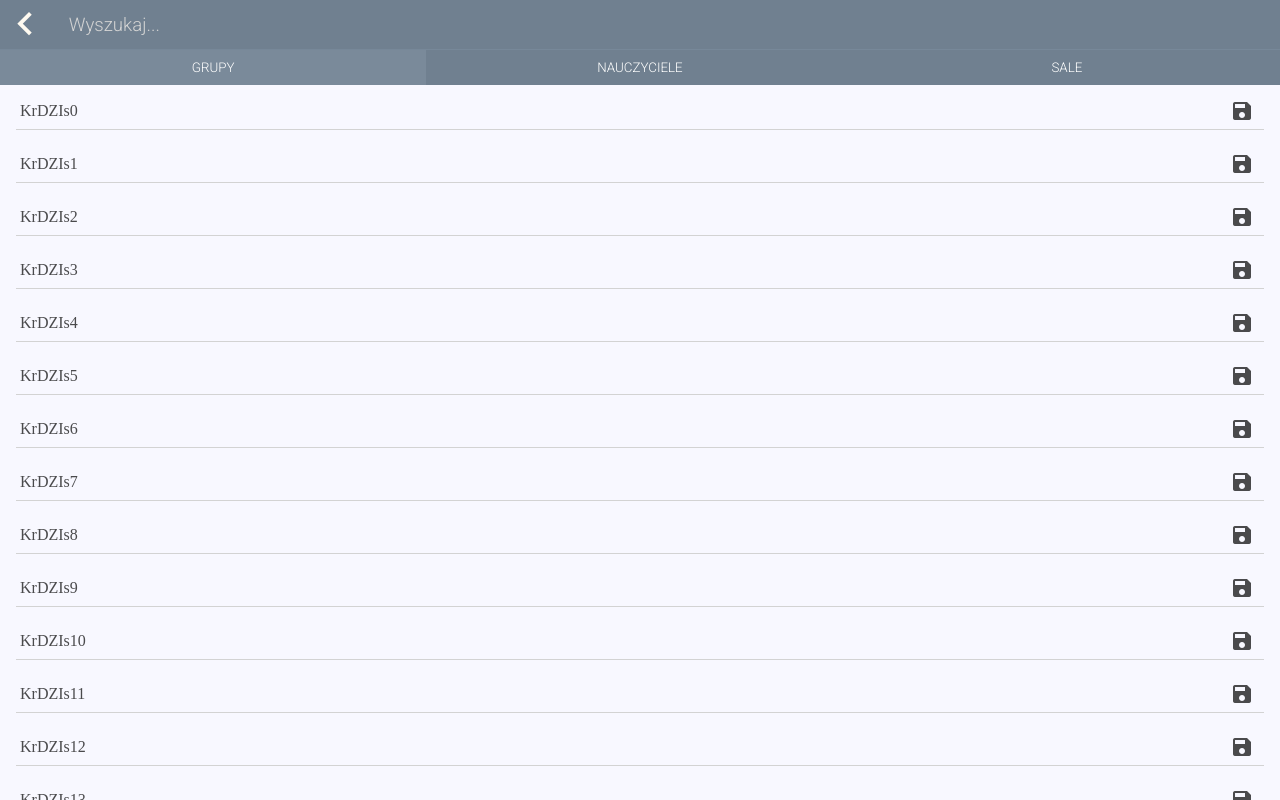
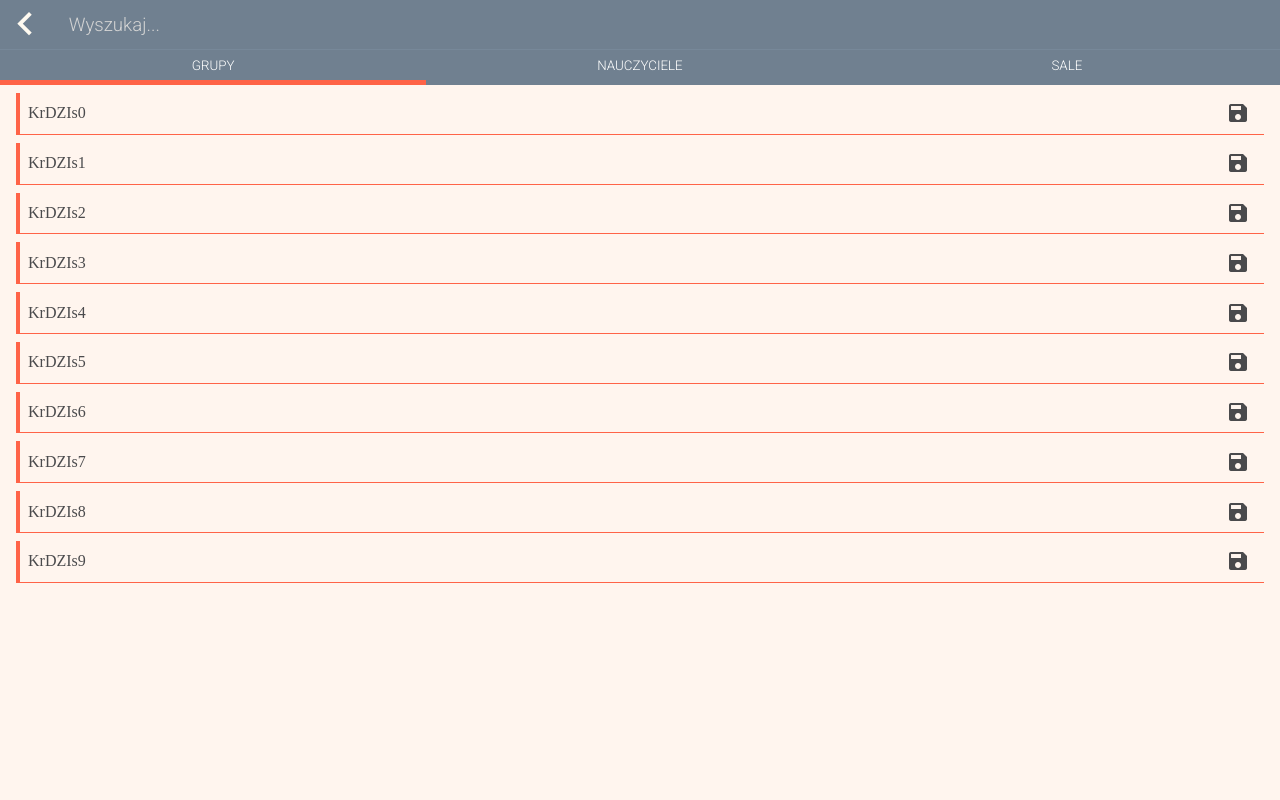
Before and after one commit to JayesNS/planner, a website: page www/pages/plans.html in a window 1280 px wide. Drawn offline with Linux system fonts and the light colour scheme.

Commit message:
Added colors to general plan list

```diff
--- a/www/pages/plans.html
+++ b/www/pages/plans.html
@@ -27,8 +27,7 @@
     </nav>
 </header>
 <main>
-    <section id="tab-groups" class="tab">
-        <article id="plan-item-template" class="plan-item">
+    <article id="plan-item-template" class="plan-item type-group">
         <div class="plan-item-container">
             <div class="plan-item-name"></div>
             <div class="plan-item-controls">
@@ -36,9 +35,11 @@
             </div>
         </div>
     </article>
+
+    <section id="tab-groups" class="tab">
     </section>
-    <section id="tab-teachers" class="tab">2</section>
-    <section id="tab-classes" class="tab">3</section>
+    <section id="tab-teachers" class="tab"></section>
+    <section id="tab-classrooms" class="tab"></section>
 </main>
 <script src="../scripts/plans.js"></script>
 <script src="../scripts/tabbed-view.js"></script>
--- a/www/scripts/plans.js
+++ b/www/scripts/plans.js
@@ -5,10 +5,13 @@ const getPlanItemTemplate = () => {
     return planItemTemplate.cloneNode(true);
 };
 
-const insertPlanItemTemplate = (data, item, container) => {
+const insertPlanItemTemplate = (data, item, container, type) => {
     const planItem = item.cloneNode(true);
     const saveButton = planItem.querySelector('.plan-item-controls').children[0];
     const name = planItem.querySelector('.plan-item-name');
+
+    if (type !== undefined)
+        planItem.classList.add(`type-${type}`);
 
     name.innerHTML = data.name;
     saveButton.addEventListener('click', () => {
@@ -19,9 +22,18 @@ const insertPlanItemTemplate = (data, item, container) => {
 };
 
 const planItemTemplate = getPlanItemTemplate();
-const planList = document.querySelector('#tab-groups');
-console.log(new Date().getTime());
-for (let i = 0; i < 100; ++i) {
-    insertPlanItemTemplate({name: 'KrDZIs'+i, id: i}, planItemTemplate, planList);
+
+let planList = document.querySelector('#tab-groups');
+for (let i = 0; i < 10; ++i) {
+    insertPlanItemTemplate({name: 'KrDZIs'+i, id: i}, planItemTemplate, planList, 'group');
 }
-console.log(new Date().getTime());
+
+planList = document.querySelector('#tab-teachers');
+for (let i = 0; i < 5; ++i) {
+    insertPlanItemTemplate({name: 'KrDZIs'+i, id: i}, planItemTemplate, planList, 'teacher');
+}
+
+planList = document.querySelector('#tab-classrooms');
+for (let i = 0; i < 7; ++i) {
+    insertPlanItemTemplate({name: 'KrDZIs'+i, id: i}, planItemTemplate, planList, 'classroom');
+}
--- a/www/styles/main.css
+++ b/www/styles/main.css
@@ -71,3 +71,21 @@ h3 {
     justify-content: center;
     align-items: center;
 }
+
+[class*="type-"] {
+    box-sizing: border-box;
+    border-left: 4px solid;
+    border-bottom: 1px solid;
+}
+.type-group {
+    border-left-color: tomato;
+    border-bottom-color: tomato;
+}
+.type-teacher {
+    border-left-color: yellowgreen;
+    border-bottom-color: yellowgreen;
+}
+.type-classroom {
+    border-left-color: cornflowerblue;
+    border-bottom-color: cornflowerblue;
+}
--- a/www/styles/plans.css
+++ b/www/styles/plans.css
@@ -39,10 +39,25 @@ main {
     text-transform: uppercase;
     cursor: pointer;
     transition: ease-in .25s;
+
+    box-sizing: border-box;
+    background-clip: border-box;
+    border-bottom: 5px solid rgba(0,0,0,0);
 }
 .tab-button.active, .tab-button:hover {
-    background: #7a8a9a;
     transition: ease-out .5s;
+}
+.tab-button:nth-child(1).active,
+.tab-button:nth-child(1):hover {
+    border-bottom-color: tomato;
+}
+.tab-button:nth-child(2).active,
+.tab-button:nth-child(2):hover {
+    border-bottom-color: yellowgreen;
+}
+.tab-button:nth-child(3).active,
+.tab-button:nth-child(3):hover {
+    border-bottom-color: cornflowerblue;
 }
 
 /* Tabs */
@@ -61,31 +76,20 @@ main {
     transition: opacity ease-in-out .5s;
 }
 
-.tab:nth-child(1) {
-    background: ghostwhite;
-}
-.tab:nth-child(2) {
-    background: greenyellow;
-}
-.tab:nth-child(3) {
-    background: cadetblue;
-}
-
 /* Plan list */
 .plan-item {
     display: flex;
     color: #4a4a4c;
     cursor: pointer;
+    margin: .5em 1em;
+    padding: .15em .5em;
 }
 
 .plan-item-container {
     width: 100%;
-    margin: .5em 1em;
-    padding: 0 .25em;
     display: flex;
     justify-content: space-between;
     align-items: center;
-    border-bottom: 1px solid lightgray;
 }
 
 .plan-item-controls {
```
Lines whose indentation alone changed are shown as unchanged.
